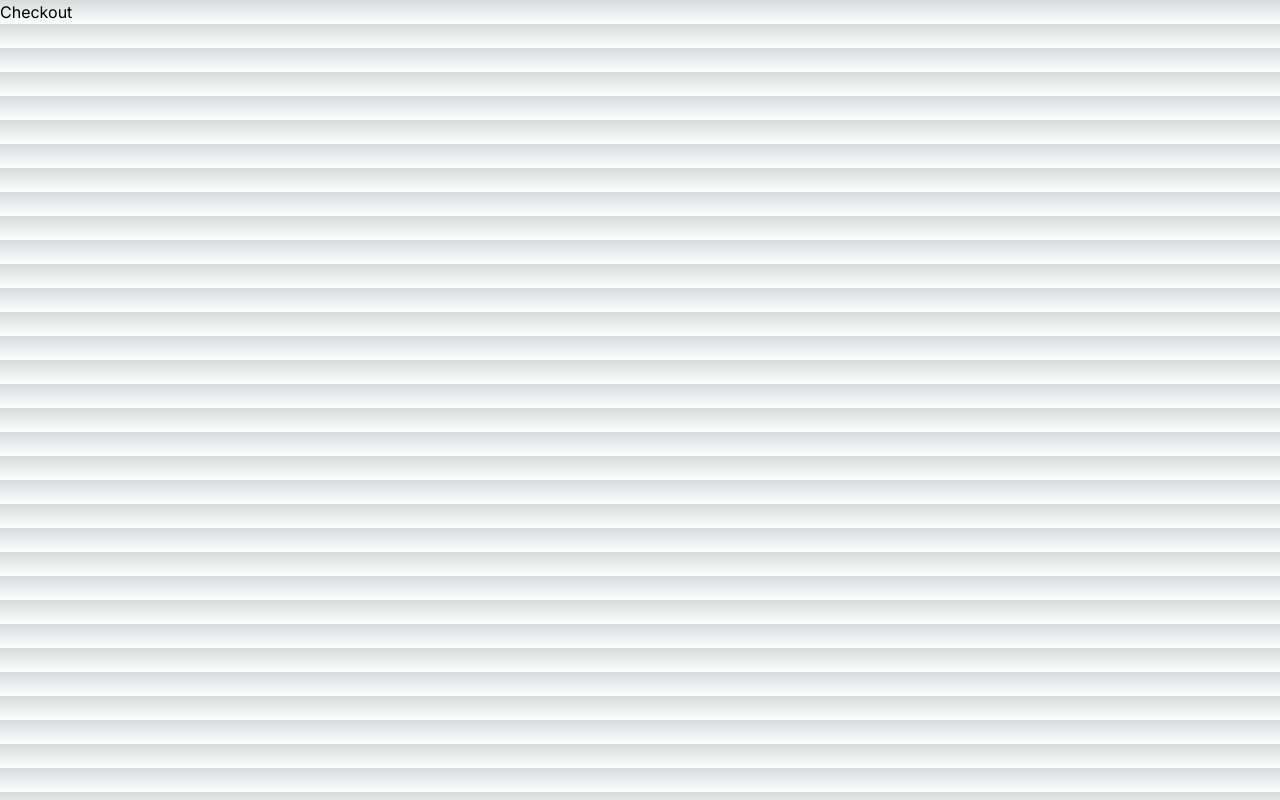
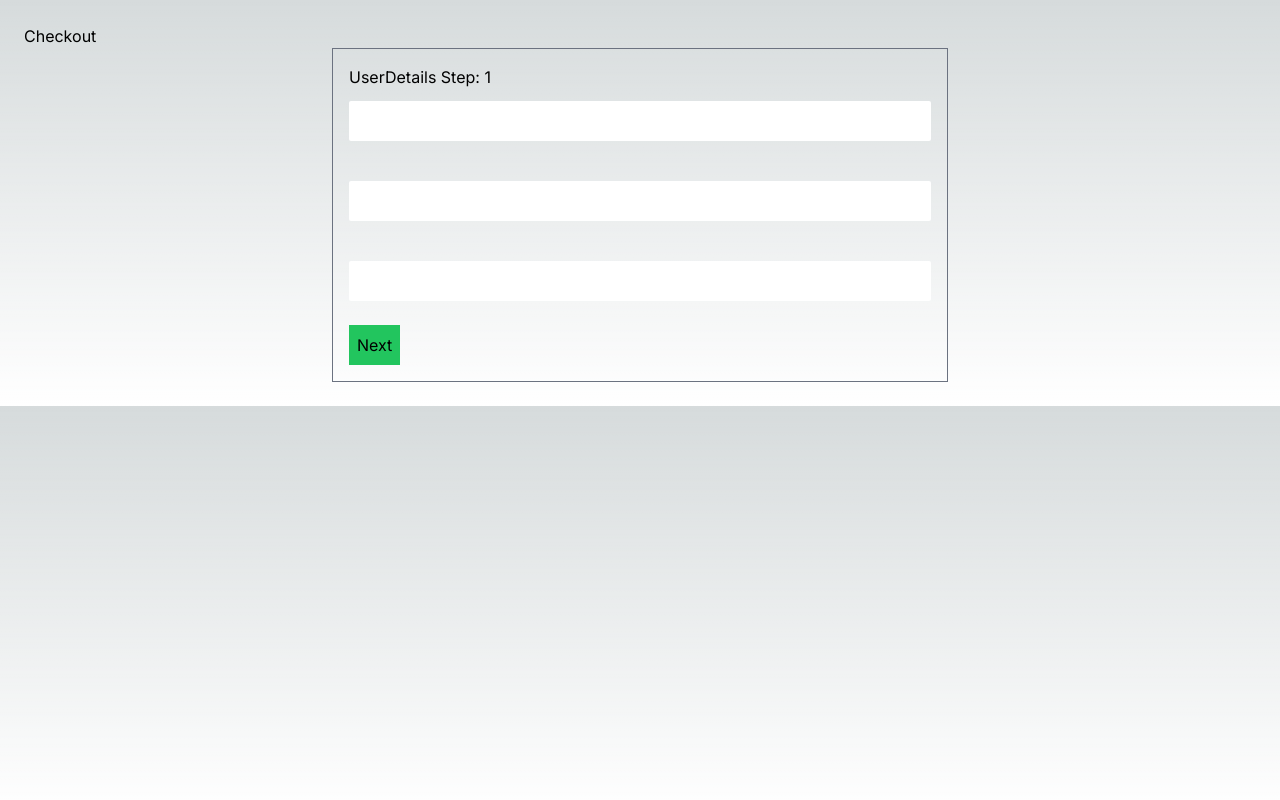
Before and after one commit to amaben2020/next-multistep, a Next.js app: page /checkout in a window 1280 px wide. Built offline with nearby package versions, Linux system fonts and the light colour scheme.

Commit message:
building the user form data

```diff
--- a/src/app/(mine)/checkout/page.tsx
+++ b/src/app/(mine)/checkout/page.tsx
@@ -1,5 +1,39 @@
+"use client";
+
+import { useState } from "react";
+import UserDetails from "../layout/UserDetails";
+
 const Checkout = () => {
-  return <div>Checkout</div>;
+  const [step, setStep] = useState(1);
+
+  const handleStep = () => setStep((p) => p + 1);
+
+  const renderForm = () => {
+    switch (step) {
+      case 1:
+        return (
+          <>
+            <UserDetails onNext={handleStep} step={step} />
+          </>
+        );
+
+      case 2:
+        return <>2</>;
+
+      case 3:
+        return <>3</>;
+
+      default:
+        break;
+    }
+  };
+
+  return (
+    <div className="p-6">
+      Checkout
+      {renderForm()}
+    </div>
+  );
 };
 
 export default Checkout;
--- a/src/app/(mine)/components/form-wrapper/index.tsx
+++ b/src/app/(mine)/components/form-wrapper/index.tsx
@@ -6,7 +6,10 @@ const FormWrapper = ({
   onSubmit: () => void;
 }) => {
   return (
-    <form className="p-4" onSubmit={onSubmit}>
+    <form
+      className="p-4 mx-auto border border-gray-500 w-1/2"
+      onSubmit={onSubmit}
+    >
       {children}
     </form>
   );
--- /dev/null
+++ b/src/app/(mine)/layout/UserDetails/index.tsx
@@ -0,0 +1,75 @@
+import { useState } from "react";
+import Button from "../../components/button";
+import FormWrapper from "../../components/form-wrapper";
+
+const UserDetails = ({
+  onNext,
+  step,
+}: {
+  onNext: () => void;
+  step: number;
+}) => {
+  const [formData, setFormData] = useState({
+    name: "",
+    email: "",
+    contactNumber: "",
+  });
+
+  const handleChange = (e: any) => {
+    const { value, name } = e.target;
+
+    setFormData((p) => ({
+      ...p,
+      [name]: value,
+    }));
+  };
+
+  const handleSubmit = (e: any) => {
+    e.preventDefault();
+    try {
+      if (typeof window !== "undefined") {
+        sessionStorage.setItem(
+          "formData",
+          JSON.stringify({
+            ...formData,
+          }),
+        );
+      }
+      onNext();
+    } catch (error) {}
+  };
+
+  return (
+    <FormWrapper onSubmit={handleSubmit}>
+      UserDetails Step: {step}
+      <div className="flex flex-col gap-4">
+        <input
+          onChange={handleChange}
+          name="name"
+          value={formData.name}
+          className="w-1/1 my-3 p-2 rounded-sm text-black"
+          type="text"
+        />
+        <input
+          onChange={handleChange}
+          name="email"
+          value={formData.email}
+          className="w-1/1 my-3 p-2 rounded-sm text-black"
+          type="text"
+        />
+        <input
+          onChange={handleChange}
+          name="contactNumber"
+          value={formData.contactNumber}
+          className="w-1/1 my-3 p-2 rounded-sm text-black"
+          type="text"
+        />
+      </div>
+      <Button className="bg-green-500 p-2 mt-3" type="submit">
+        Next
+      </Button>
+    </FormWrapper>
+  );
+};
+
+export default UserDetails;
```
